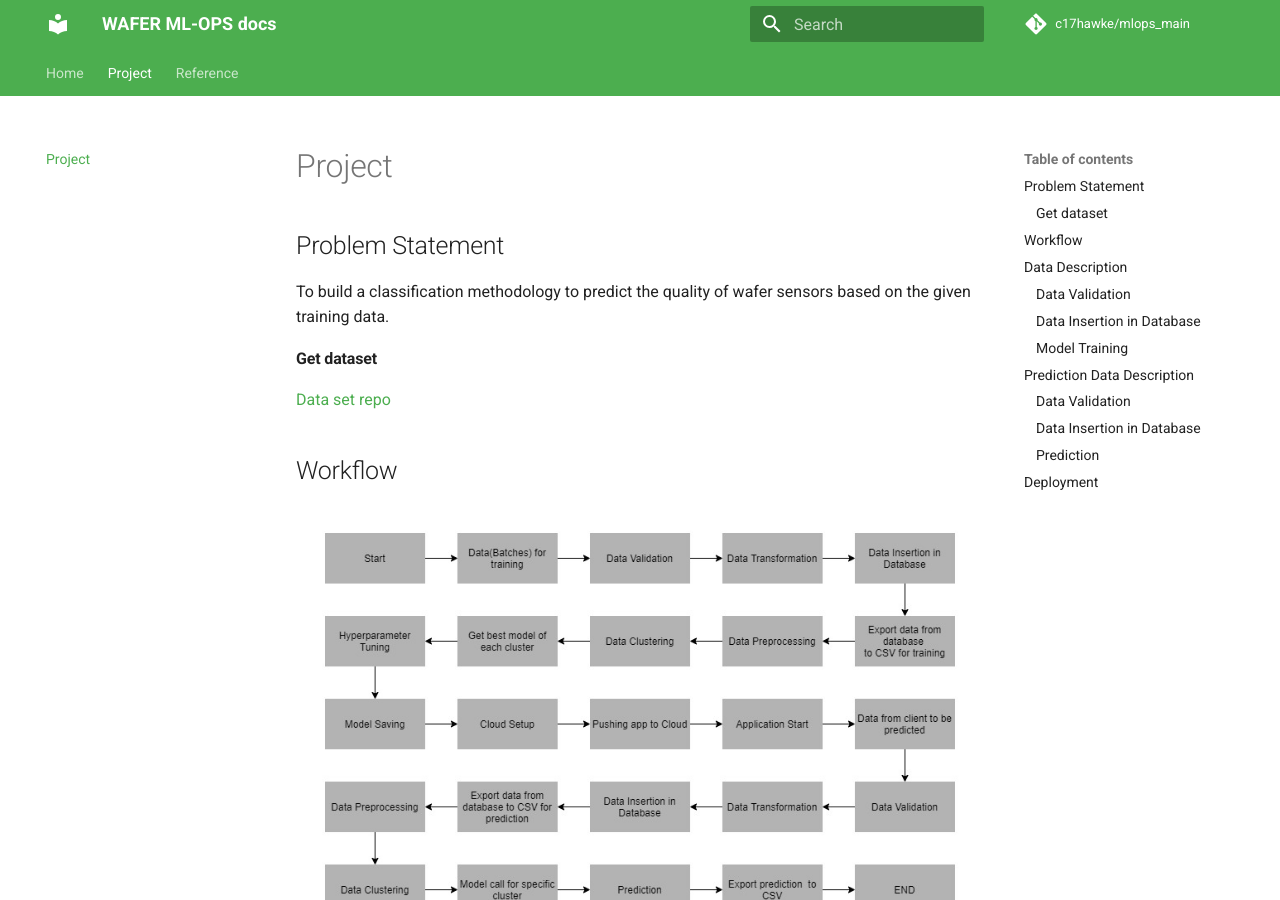
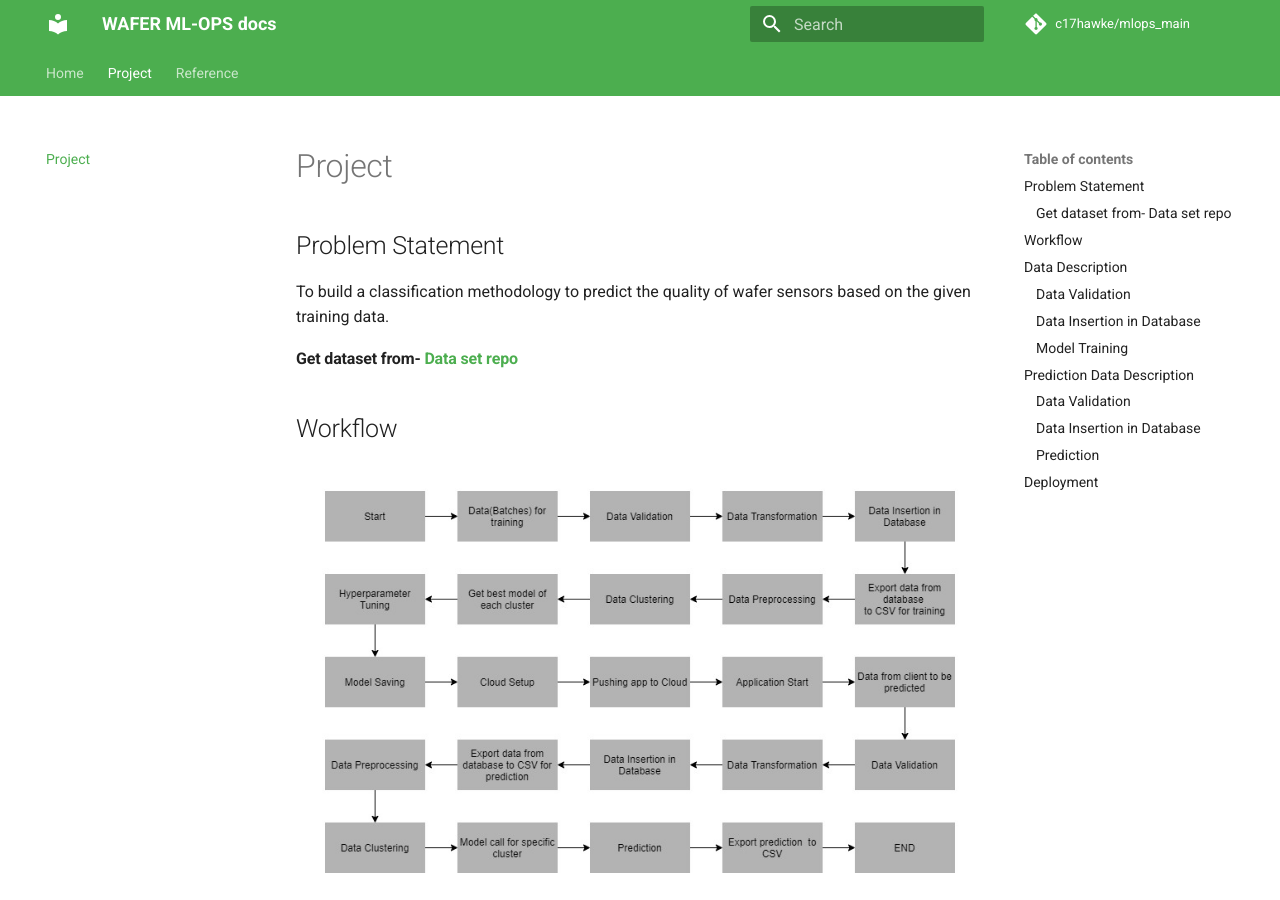
Before and after one commit to c17hawke/wafer_mlops_docs, an MkDocs documentation site: the page built from docs/project.md, in a window 1280 px wide and 900 px high. Built offline with MkDocs 1.6.1 and Material for MkDocs 9.7.7, drawn with Linux system fonts in a browser that asks for light colours; comment, search, counter and statistics services are not loaded.

Commit message:
project description add

```diff
--- a/docs/project.md
+++ b/docs/project.md
@@ -3,8 +3,7 @@
 
 To build a classification methodology to predict the quality of wafer sensors based on the given training data.
 
-#### Get dataset
-[Data set repo](https://github.com/iNeuron-Pvt-Ltd/wafer-dataset)
+#### Get dataset from- [Data set repo](https://github.com/iNeuron-Pvt-Ltd/wafer-dataset)
 
 ## Workflow
 
```
